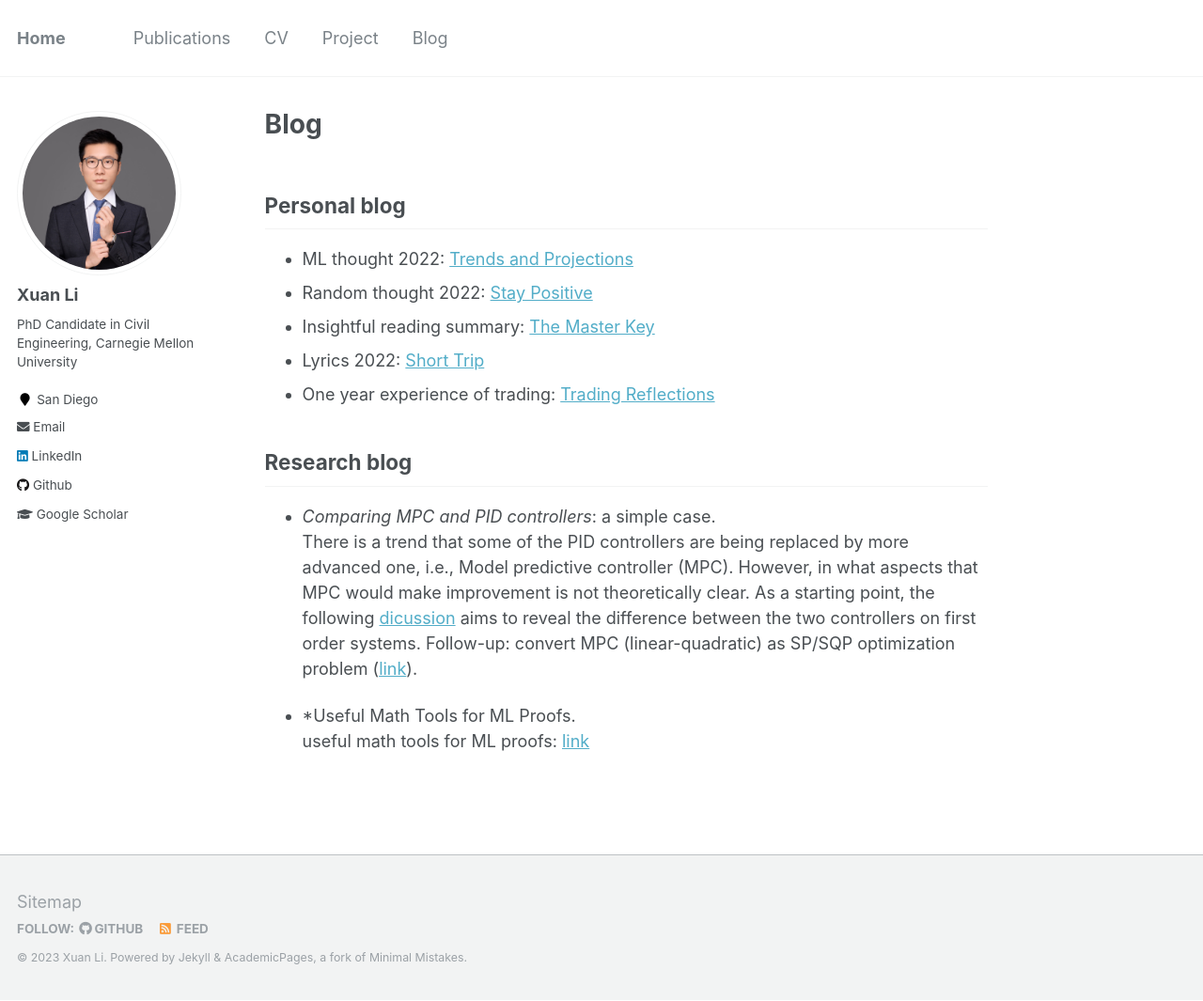
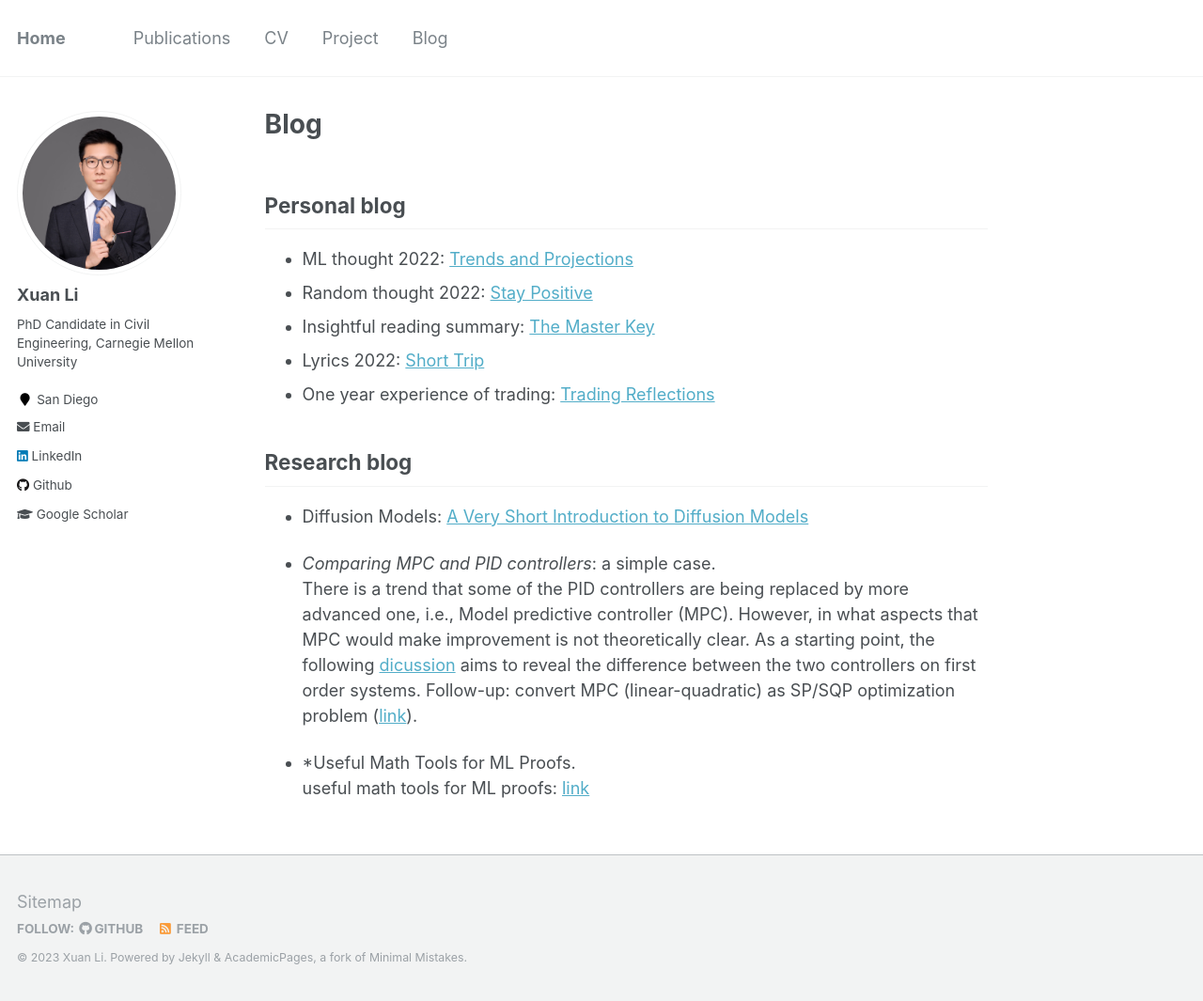
Before and after one commit to milanlx/milanlx.github.io, a Jekyll site: the page built from _pages/blog.md, in a window 1280 px wide and 1065 px high. Shown: the whole window at 94% size. Built offline with Jekyll 4.4.1, drawn with Linux system fonts in a browser that asks for light colours.

Commit message:
Update blog.md

```diff
--- a/_pages/blog.md
+++ b/_pages/blog.md
@@ -15,6 +15,9 @@ Personal blog
 
 Research blog
 ---------------
+
+* Diffusion Models: [A Very Short Introduction to Diffusion Models](https://milanlx.github.io/files/blogs/diffusion.pdf)
+
 * *Comparing MPC and PID controllers*: a simple case. \
 There is a trend that some of the PID controllers are being replaced by more advanced one, i.e., Model predictive controller (MPC). However, in what aspects that MPC would make improvement is not theoretically clear. As a starting point, the following [dicussion](https://milanlx.github.io/files/LQR_PID.pdf) aims to reveal the difference between the two controllers on first order systems.  Follow-up: convert MPC (linear-quadratic) as SP/SQP optimization problem ([link](https://milanlx.github.io/files/mpc_to_qp_sqp.pdf)).
 
```
